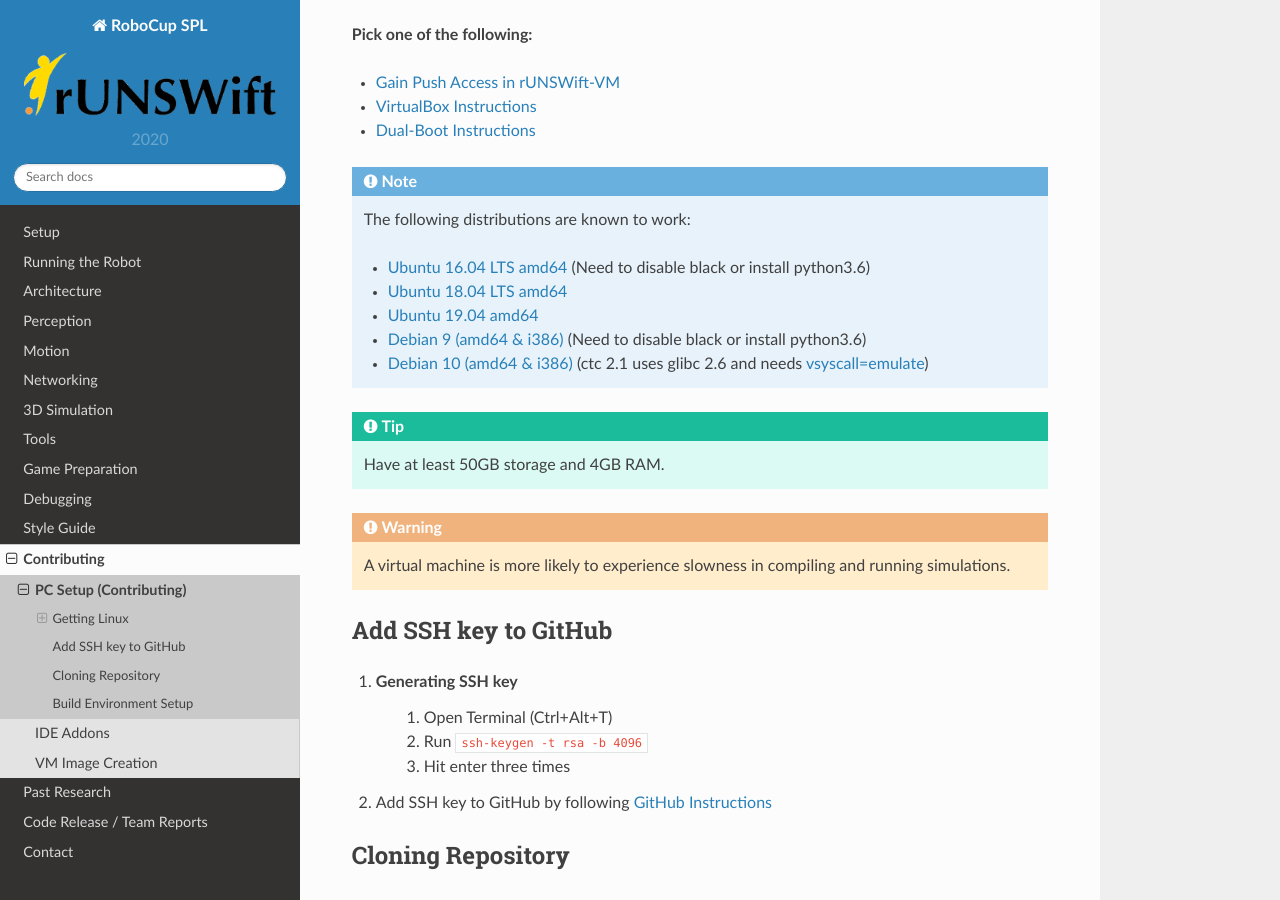
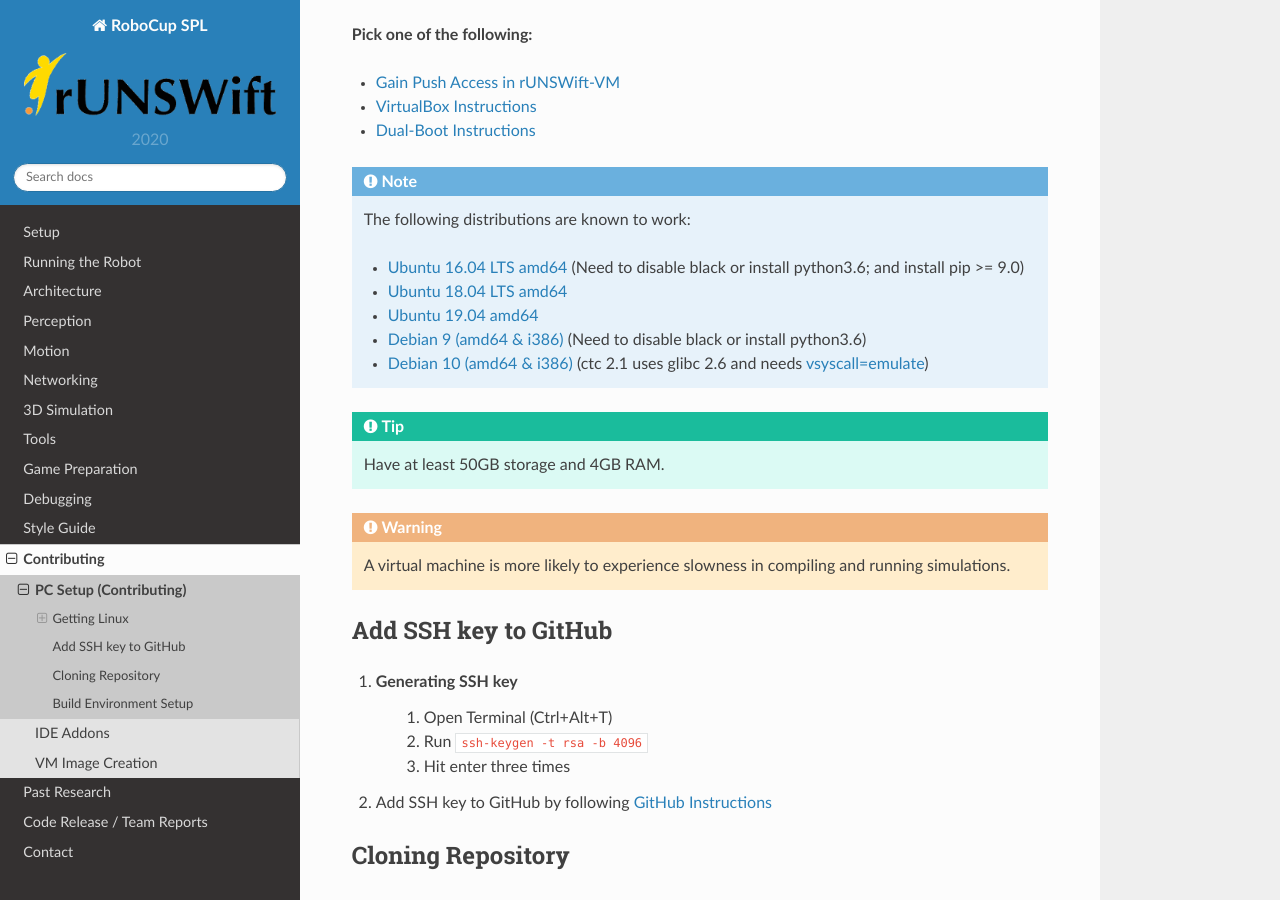
Before and after one commit to UNSWComputing/rUNSWift-docs, a Sphinx documentation site: the page built from source/contributing/pc_setup_contributing.rst, in a window 1280 px wide and 900 px high, scrolled down 313 px. Built offline with Sphinx 7.4.7 and the Read the Docs theme 2.0.0, drawn with Linux system fonts in a browser that asks for light colours.

Commit message:
ubuntu 16.04 has pip 8.1.1

```diff
--- a/source/contributing/pc_setup_contributing.rst
+++ b/source/contributing/pc_setup_contributing.rst
@@ -24,7 +24,7 @@ You can either use a virtual machine, or dual boot your computer.
 .. note::
     The following distributions are known to work:
 
-    - `Ubuntu 16.04 LTS amd64 <http://releases.ubuntu.com/16.04/>`_ (Need to disable black or install python3.6)
+    - `Ubuntu 16.04 LTS amd64 <http://releases.ubuntu.com/16.04/>`_ (Need to disable black or install python3.6; and install pip >= 9.0)
     - `Ubuntu 18.04 LTS amd64 <http://releases.ubuntu.com/18.04/>`_
     - `Ubuntu 19.04 amd64 <http://releases.ubuntu.com/19.04/>`_
     - `Debian 9 (amd64 & i386) <https://www.debian.org/>`_ (Need to disable black or install python3.6)
```
